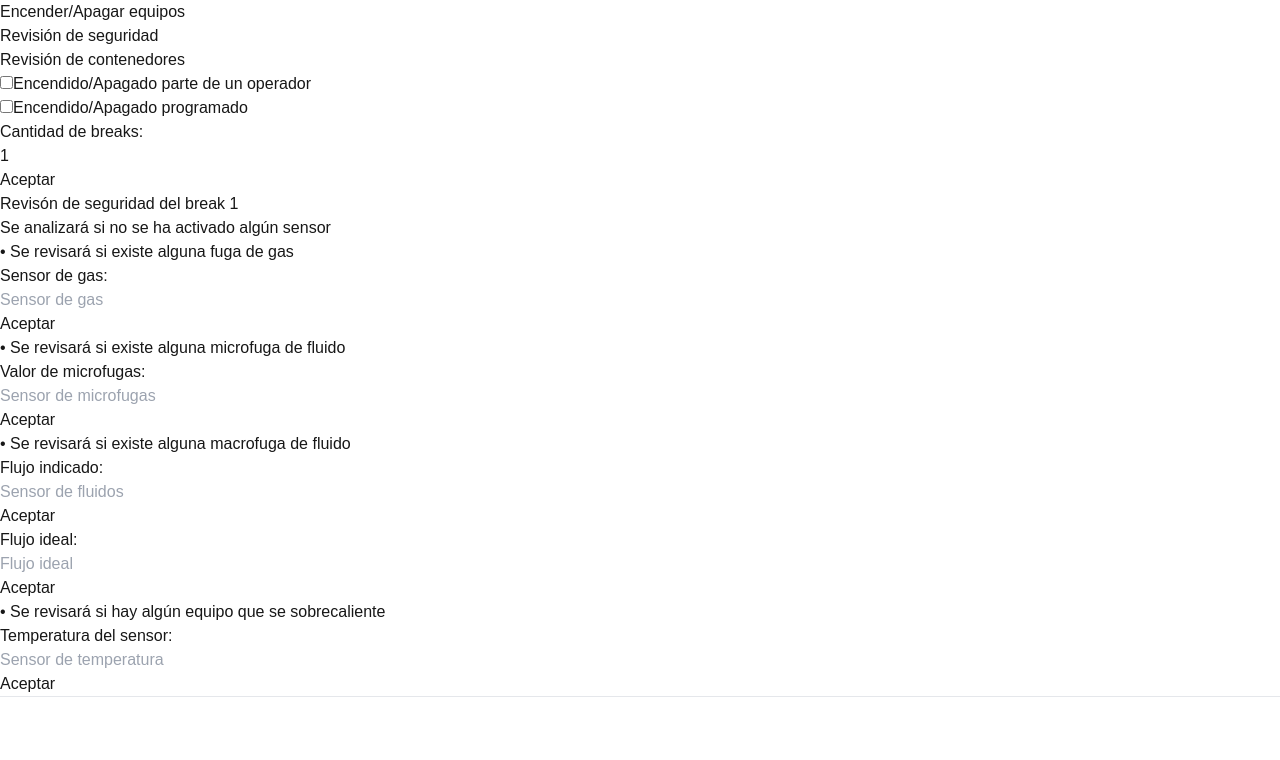
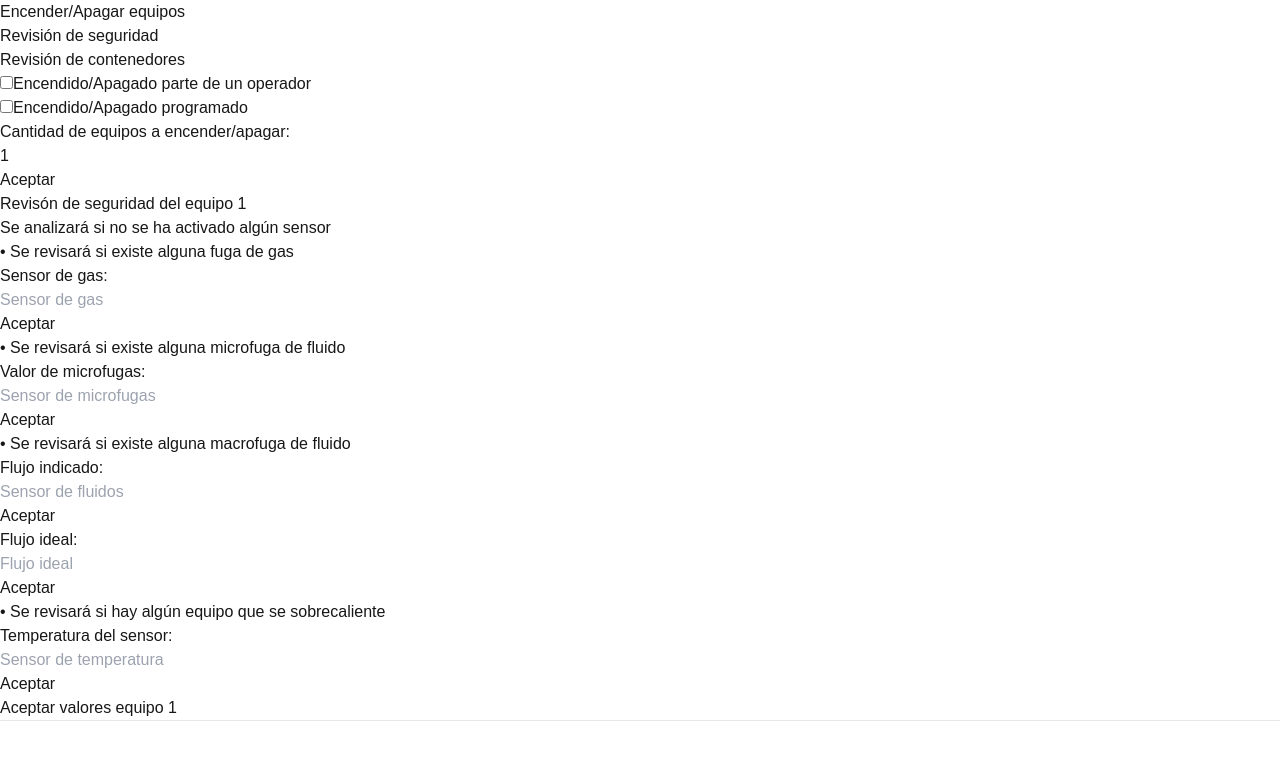
Before and after one commit to Tanque40/sisifo-project, a Next.js app: page / in a window 1280 px wide. Shown: the top 760 px of the page. Built offline with nearby package versions, Linux system fonts and the light colour scheme.

Commit message:
changes for sensores

```diff
--- a/src/app/page.tsx
+++ b/src/app/page.tsx
@@ -7,14 +7,16 @@ export default function Home() {
   const [scheduleChangeBreak, setScheduleChangeBreak] = useState(false)
   const [breaksNumber, setBreaksNumber] = useState(1)
   // eslint-disable-next-line prefer-const
-  const [securityCheckComponents, setSecurityCheckComponents] = useState([<SecurityCheckComponent key={0} breakNumberId={(0 + 1)} />])
+  const [securityCheckComponents, setSecurityCheckComponents] = useState([<SecurityCheckComponent key={0} breakNumberId={(0 + 1)} selfChange={selfChangeBreak} scheduleChange={scheduleChangeBreak} />])
 
   const handleSelfChangeBreak = () => {
     setSelfChangeBreak(!selfChangeBreak)
+    udpateSecurityComponents()
   }
 
   const handleScheduleChangeBreak = () => {
     setScheduleChangeBreak(!scheduleChangeBreak)
+    udpateSecurityComponents()
   }
 
   const handleBreaksNumberChange = (event: ChangeEvent<HTMLInputElement>) => {
@@ -25,12 +27,14 @@ export default function Home() {
   const udpateSecurityComponents = () => {
     const temp = []
     for (let i = 0; i < breaksNumber; i++) {
-      temp.push(<SecurityCheckComponent key={i} breakNumberId={(i + 1)} />)
+      temp.push(<SecurityCheckComponent key={i} breakNumberId={(i + 1)} selfChange={selfChangeBreak} scheduleChange={scheduleChangeBreak} />)
     }
     setSecurityCheckComponents(temp)
   }
 
   useEffect(() => {
+    /*
+     ? Comment for changes in the way of handle operation
     const optionsElement: HTMLElement | null = document.getElementById('options')
     if (scheduleChangeBreak || selfChangeBreak) {
       if (optionsElement)
@@ -39,6 +43,7 @@ export default function Home() {
       if (optionsElement)
         optionsElement.classList.add('hidden')
     }
+    */
   })
 
   return (
@@ -68,7 +73,7 @@ export default function Home() {
                 <label htmlFor="scheduleChangeBreak" className="ml-1">Encendido/Apagado programado</label>
               </div>
               <div className="">
-                <label htmlFor="breaksNumber" className="mr-2">Cantidad de breaks:</label>
+                <label htmlFor="breaksNumber" className="mr-2">Cantidad de equipos a encender/apagar:</label>
                 <div className="border rounded-md w-3/4">
                   <input
                     type="number"
@@ -89,8 +94,8 @@ export default function Home() {
                 onClick={() => udpateSecurityComponents()}
               />
             </div>
-            <div id="options" className="hidden w-5/6 my-6">
-              <div className="flex flex-col border-2 h-full rounded-xl border-gray-500 shadow-lg p-6 overflow-y-auto">
+            <div id="options" className="w-5/6 my-6">
+              <div className="flex flex-col border-2 rounded-xl border-gray-500 shadow-lg p-6 overflow-y-auto">
                 {securityCheckComponents}
               </div>
             </div>
--- a/src/components/turn-on-off-machines/security-check/security-check.component.tsx
+++ b/src/components/turn-on-off-machines/security-check/security-check.component.tsx
@@ -4,6 +4,8 @@ import Swal from "sweetalert2";
 interface SecurityCheckComponentProps {
   key: number;
   breakNumberId: number;
+  selfChange: boolean;
+  scheduleChange: boolean;
 }
 
 export default function SecurityCheckComponent(props: SecurityCheckComponentProps) {
@@ -116,9 +118,35 @@ export default function SecurityCheckComponent(props: SecurityCheckComponentProp
     }
   }
 
+  const handleOnClickAcceptAllValues = () => {
+    const generalStatusIsOk: boolean = (gasSensorValue == 0) && (fluidSensorValue == idealFluidValue) && (temperatureValue <= 140) && (microFluidSensorValue == 0)
+
+
+    console.log(`${generalStatusIsOk}, ${props.selfChange}, ${props.scheduleChange}`);
+
+    if (!generalStatusIsOk) {
+      Swal.fire({
+        title: '¡Revision URGENTE!',
+        html: 'No puedes hacer el cambio',
+        icon: 'error',
+        confirmButtonText: 'Aceptar'
+      })
+    }
+
+    if (generalStatusIsOk) {
+      Swal.fire({
+        title: '¡Éxito!',
+        html: 'Se puede encender/apagar el equipo',
+        icon: 'success',
+        confirmButtonText: 'Aceptar'
+      })
+    }
+
+  }
+
   return (
     <div className="mb-4">
-      <span className="text-xl font-bold">Revisón de seguridad del break {props.breakNumberId}</span>
+      <span className="text-xl font-bold">Revisón de seguridad del equipo {props.breakNumberId}</span>
       <br />
       <span className=" mt-2 text-md font-light">Se analizará si no se ha activado algún sensor</span>
       <br />
@@ -241,6 +269,15 @@ export default function SecurityCheckComponent(props: SecurityCheckComponentProp
             onClick={() => handleOnClickAcceptTemperatureSensor()}
           />
         </div>
+        <div className="flex flex-col h-16">
+          <input
+            type="button"
+            id="acceptAllValuesSensor"
+            value={`Aceptar valores equipo ${props.breakNumberId}`}
+            className="rounded-full bg-green-600 w-2/5 h-16 mx-auto my-4 text-white font-bold"
+            onClick={() => handleOnClickAcceptAllValues()}
+          />
+        </div>
       </div>
       <hr />
     </div>
```
